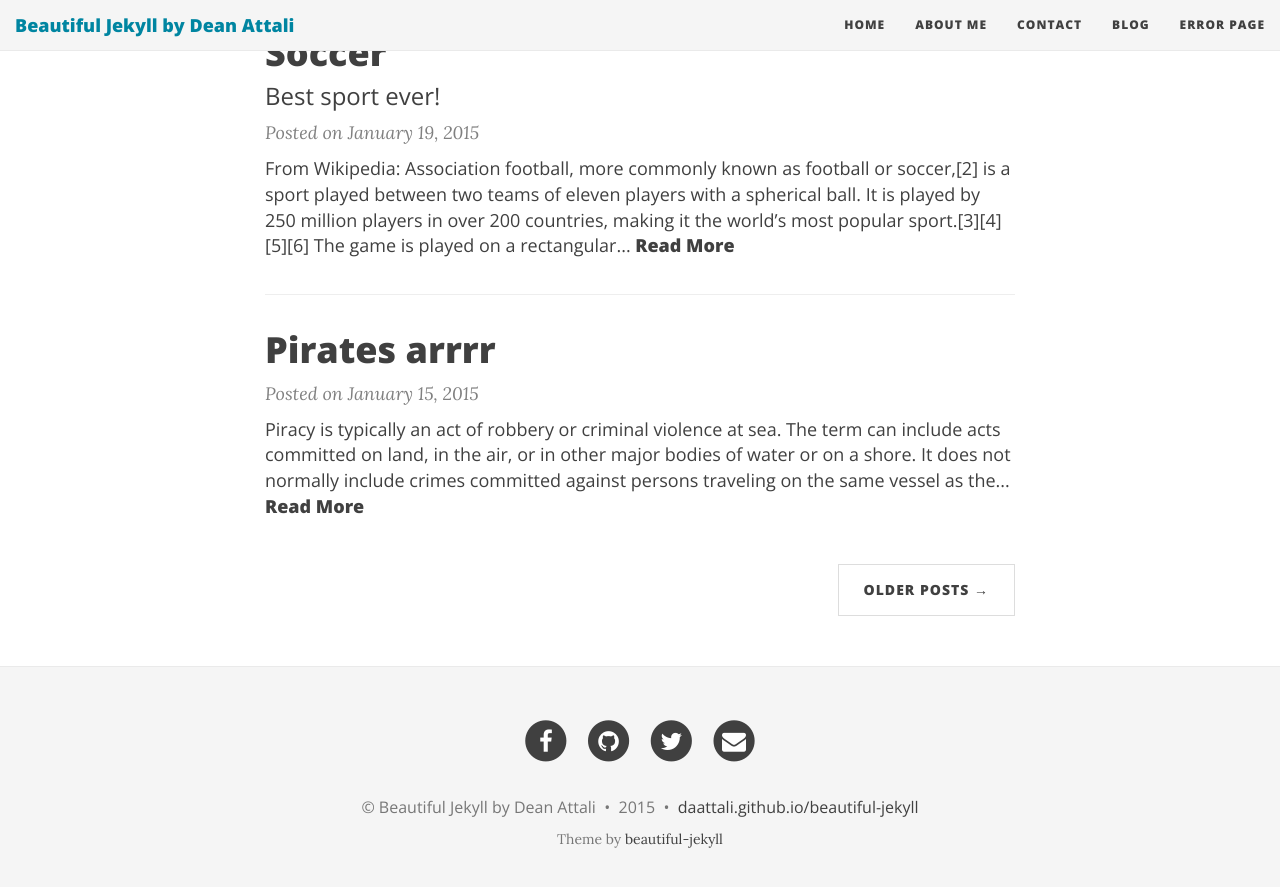
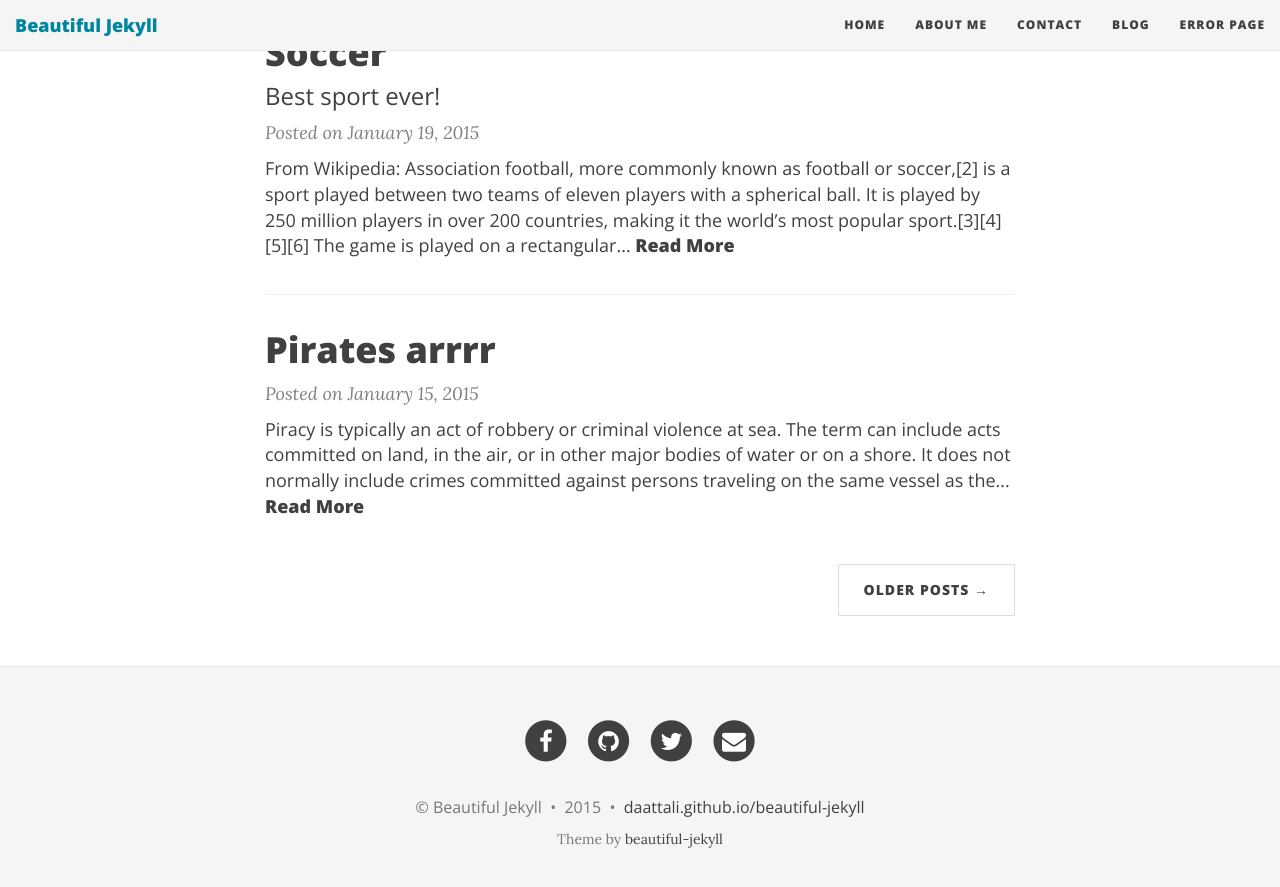
Before and after one commit to sermons/sermons.github.io, a Jekyll site: the page built from index.html, in a window 1280 px wide and 900 px high, scrolled down 1077 px. Shown: the top 887 px of the window. Built offline with Jekyll 4.4.1, drawn with Linux system fonts in a browser that asks for light colours; nearby versions of some CDN libraries; Markdown is read by kramdown in place of the engine named in the settings; the list of posts is cut into pages by our own code.

Commit message:
change config name, too long

```diff
--- a/_config.yml
+++ b/_config.yml
@@ -6,7 +6,7 @@ baseurl: "/beautiful-jekyll"  # does not include hostname
 
 
 # Header meta
-name: Beautiful Jekyll
+name: Beautiful Jekyll by Dean Attali
 description: Quickly build a beautiful Jekyll website
 
 # Outputting
@@ -23,7 +23,7 @@ defaults:
     values:
       layout: "default"
 
-title : Beautiful Jekyll by Dean Attali
+title : Beautiful Jekyll
 
 # Change all these values or delete the ones you don't want.
 # You should keep the "name" parameter since it will be used as the name of blog posts' author.
```
